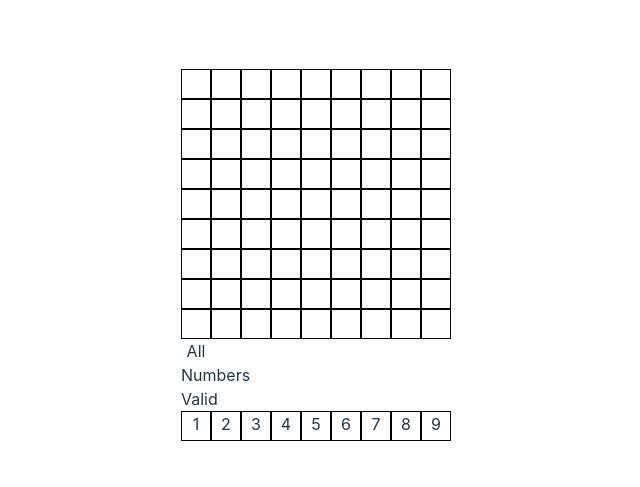
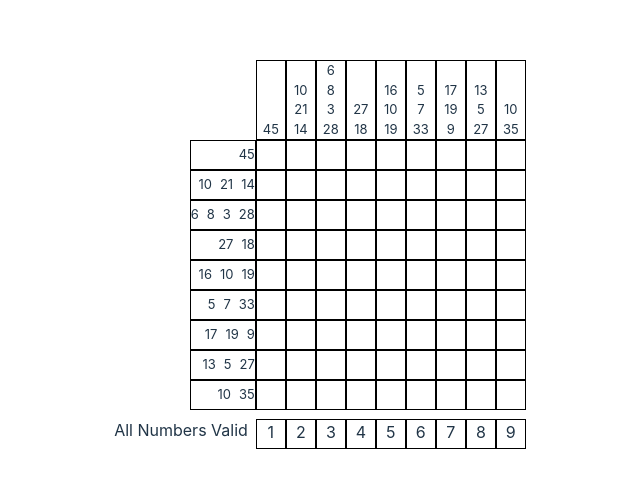
Before and after one commit to LaikaFusion/thepuzzle, a React (Vite) app: page / in a window 1280 px wide. Shown: the part 145-632 px from the top of the page, without its empty margins (324-964 px from the left). Built offline with nearby package versions, Linux system fonts and the light colour scheme.

Commit message:
initial clues on page

```diff
--- a/src/App.css
+++ b/src/App.css
@@ -57,3 +57,45 @@
   background-color: black;
   color: white;
 }
+.horizontalClues {
+  display: flex;
+  align-items: stretch;
+  flex-direction: row;
+}
+.horizontalClueHolder {
+  width: 30px;
+  border: 1px solid black;
+  font-size: small;
+  box-sizing: border-box;
+  display: flex;
+  flex-direction: column;
+  justify-content: flex-end;
+}
+.verticalClues {
+  display: flex;
+  align-items: stretch;
+  flex-direction: column;
+}
+.verticalClueHolder {
+  height: 30px;
+  border: 1px solid black;
+  font-size: small;
+  box-sizing: border-box;
+  display: flex;
+  flex-direction: row;
+  justify-content: flex-end;
+  align-items: center;
+  column-gap: 8px;
+}
+.clueHolder {
+  display: grid;
+  grid-template-columns: auto auto;
+  grid-template-rows: auto auto;
+  justify-items: end;
+}
+.cellSelector {
+  margin-top: 8px;
+}
+#warningMessage {
+  margin: 8px;
+}
--- a/src/App.tsx
+++ b/src/App.tsx
@@ -343,6 +343,30 @@ function App() {
 
   return (
     <>
+      <div className="clueHolder">
+        <div className="spacer"></div>
+        <div className="horizontalClues">
+          {puzzle.horizontalClues.map((clueSet) => {
+            return (
+              <div className="horizontalClueHolder">
+                {clueSet.map((clue) => {
+                  return <div className="clue">{clue.number}</div>;
+                })}
+              </div>
+            );
+          })}
+        </div>
+        <div className="verticalClues">
+          {puzzle.horizontalClues.map((clueSet) => {
+            return (
+              <div className="verticalClueHolder">
+                {clueSet.map((clue) => {
+                  return <div className="clue">{clue.number}</div>;
+                })}
+              </div>
+            );
+          })}
+        </div>
         <div className="gameBoard">
           {gameBoard.map((rowOfBoard, curCol) => {
             return rowOfBoard.map((numberToFill: number, curRow: number) => {
@@ -363,11 +387,13 @@ function App() {
               );
             });
           })}
-        <div>{invalidBoard ? "Dupe Somewhere" : "All Numbers Valid"}</div>
-        <div>{winner ? "You solved it!" : ""}</div>
         </div>
 
-      <div className="gameBoard">
+        <div id="warningMessage">
+          {invalidBoard ? "Dupe Somewhere     " : "All Numbers Valid       "}
+        </div>
+
+        <div className="gameBoard ">
           {numberSelectors.map((num) => {
             return (
               <div
@@ -386,6 +412,8 @@ function App() {
             );
           })}
         </div>
+        <div>{winner ? "You solved it!" : ""}</div>
+      </div>
     </>
   );
 }
```
Lines whose indentation alone changed are shown as unchanged.
